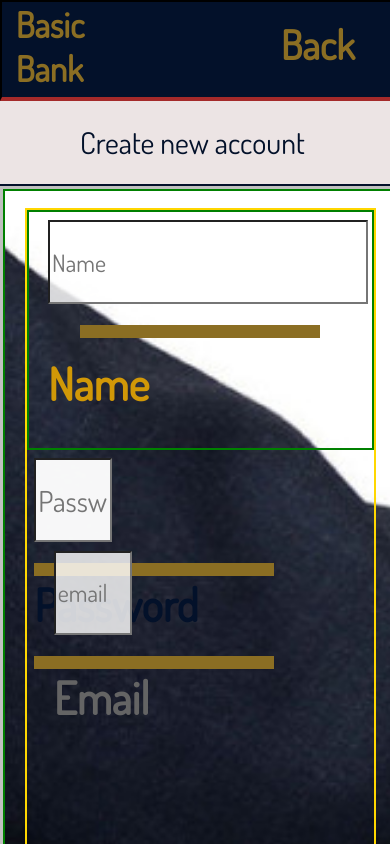
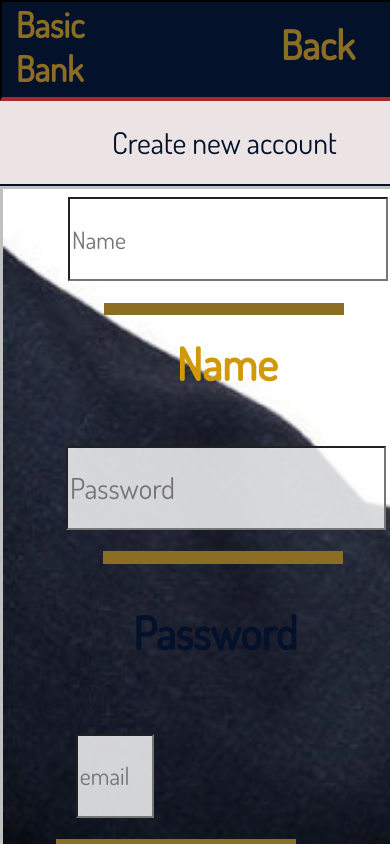
Before and after one commit to cyberstizz/basicbank, a React (Create React App) app: page /create in a window 390 px wide. Shown: the top 844 px of the page. Built offline with nearby package versions, Linux system fonts and the light colour scheme; a web font is replaced by a local one.

Commit message:
added a background coor of transparent

```diff
--- a/src/components/Create.css
+++ b/src/components/Create.css
@@ -21,7 +21,7 @@
 
 .createNewAccountHeader{
     width: 18rem;
-    margin: 0 auto;
+    margin-left: 7rem;
 }
 
 .createbottomsection{
@@ -30,7 +30,6 @@
 }
 
 .createNewAccountForm{
-    border: solid 2px green;
     position: relative;
     display: flex;
     flex-flow: row wrap;
@@ -41,34 +40,58 @@
 }
 
 .createUserSection{
-    border: solid 2px gold;
     display: flex;
     flex-direction: column;
     height: 75%;
+    margin: 0 auto;
 }
 
 
 .firstNameBlock{
 display: flex;
 flex-direction: column;
-border: solid 2px green;
 height: 12em;
 width: 100%;
 }
 
 .firstname{
     width: 20rem;
-
 }
 
 .decorativeLine{
     width: 15rem;
 }
 
+.nameText{
+    margin-left: 8rem;
+}
+
+
+
+.lastNameBlock{
+    display: flex;
+    flex-direction: column;
+    height: 12em;
+    width: 95%;
+    background-color: transparent;
+
+}
+
+
+.lastname{
+    width: 20rem;
+    margin-left: 2.5vw;
+    margin-top: 1vh;
+}
+
 
 .lastNameText{
+    width: 12rem;
+    margin-top: .2rem;
+    margin-left: 4.8rem;
+}
 
-}
+
 
 .emailBlock{
 
```
